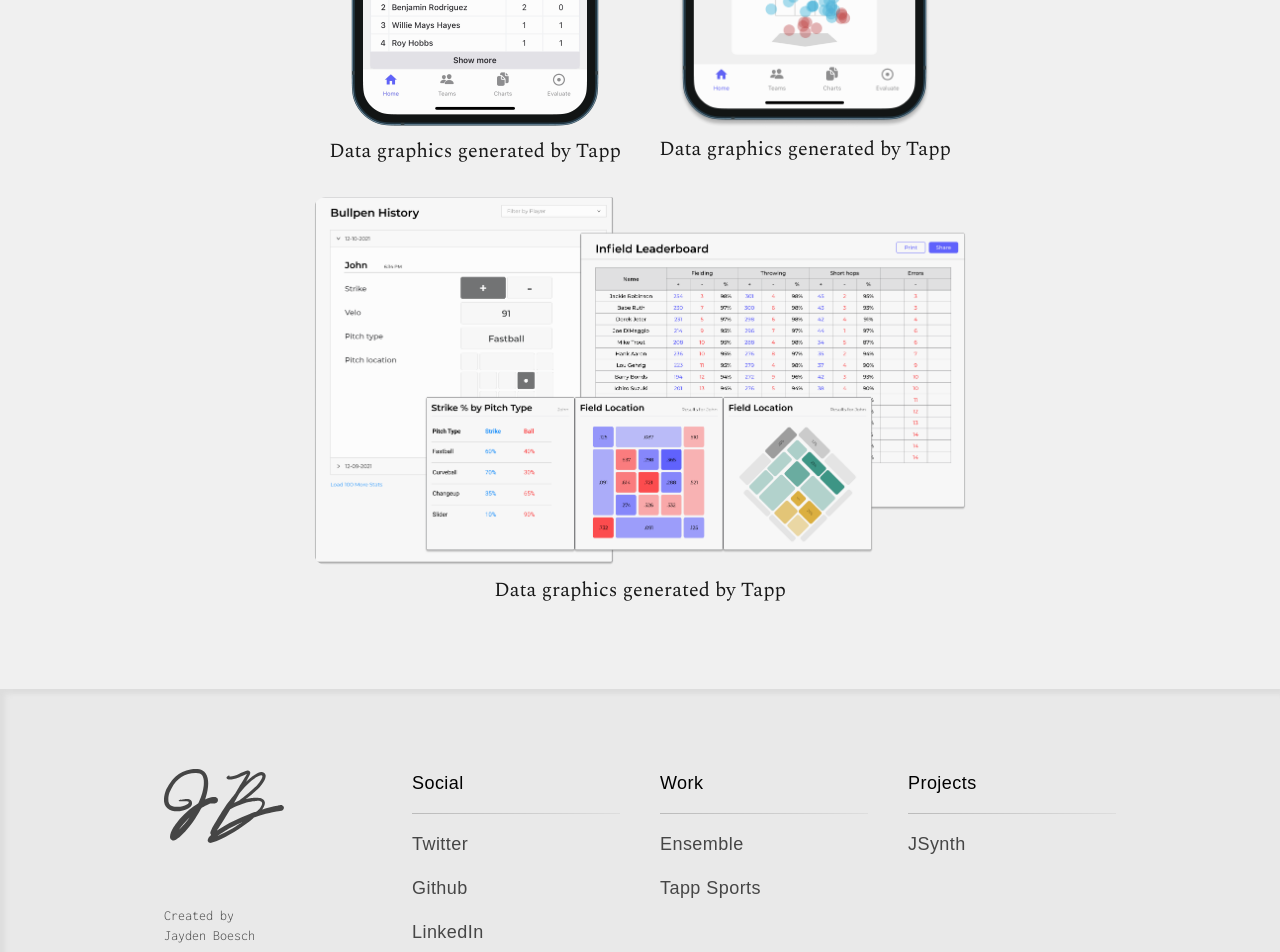
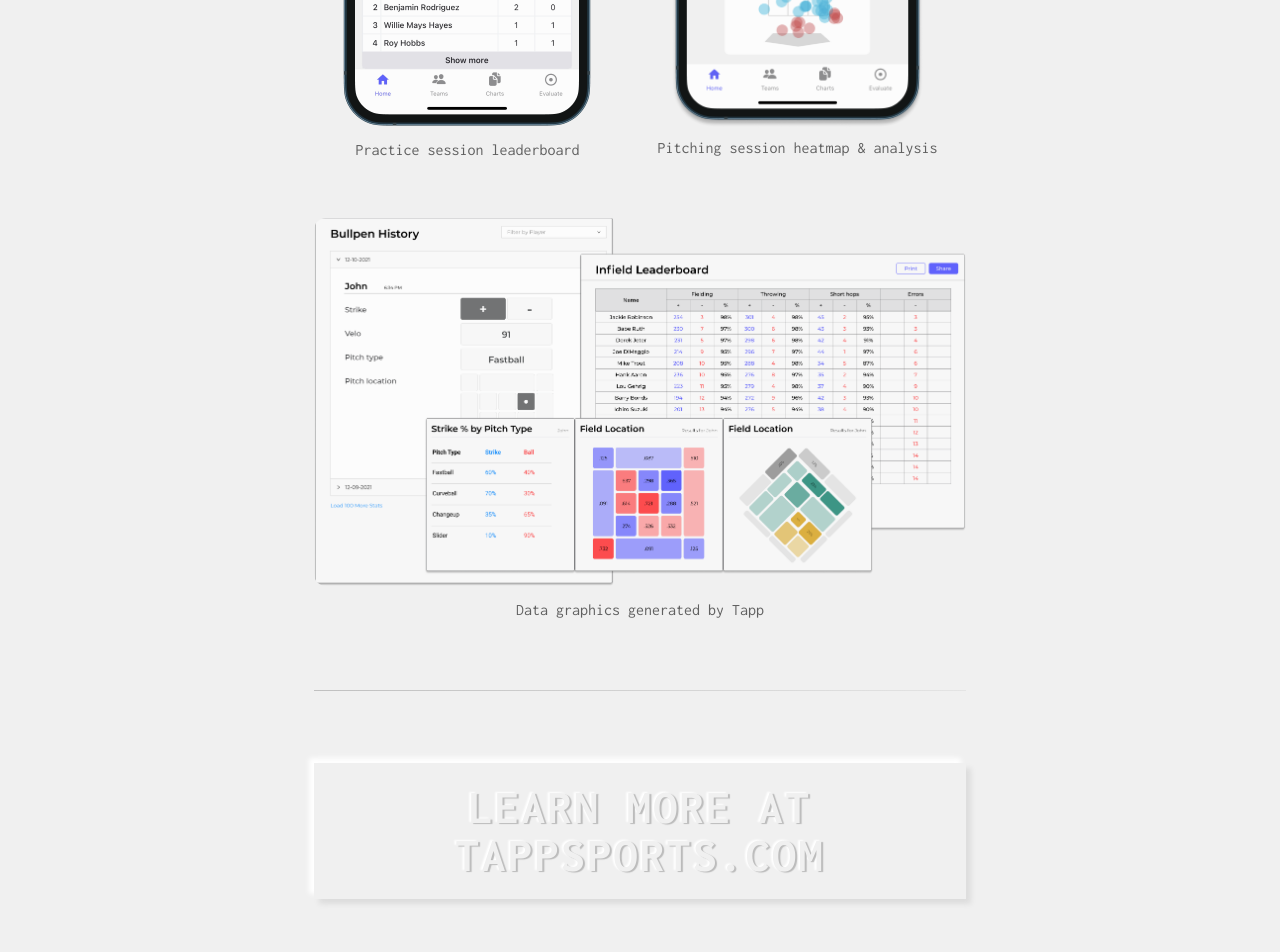
Before and after one commit to jaboesch/jboesch, a Next.js app: page /work/tapp in a window 1280 px wide. Shown: the part 3760-4712 px from the top of the page. Built offline with nearby package versions, Linux system fonts and the light colour scheme; a web font is replaced by a local one.

Commit message:
Cleaning up captions

```diff
--- a/src/app/work/ensemble/page.tsx
+++ b/src/app/work/ensemble/page.tsx
@@ -188,7 +188,7 @@ const Page = (props: Props) => {
             aria-label="Ensemble Website"
           >
             <div className="card w-full p-5 font-mono text-center tracking-wider font-bold uppercase text-3xl md:text-5xl emboss hover:text-white transition duration-500">
-              Learn More at https://ensemble.art
+              Learn More at ensemble.art
             </div>
           </Link>
         </div>
--- a/src/app/work/tapp/page.tsx
+++ b/src/app/work/tapp/page.tsx
@@ -158,9 +158,7 @@ const Page = (props: Props) => {
                 width={900}
                 height={1600}
               />
-              <p className="font-mono text-center text-sm font-extralight">
-                Data graphics generated by Tapp
-              </p>
+              <span className="caption">Practice session leaderboard</span>
             </div>
             <div className="flex flex-col gap-2 items-center">
               <Image
@@ -170,22 +168,32 @@ const Page = (props: Props) => {
                 width={900}
                 height={1600}
               />
-              <p className="font-mono text-center text-sm font-extralight">
-                Data graphics generated by Tapp
-              </p>
+              <span className="caption">
+                Pitching session heatmap & analysis
+              </span>
             </div>
           </div>
           <Image
             alt="Explore page"
             src="/assets/tapp/data-graphics.png"
-            className="object-scale-down w-full rounded-xl mt-4 brightness-[99%] hover:brightness-100 transition duration-300"
+            className="object-scale-down w-full rounded-xl mt-10 brightness-[99%] hover:brightness-100 transition duration-300"
             width={1600}
             height={900}
           />
-          <p className="font-mono text-center text-sm font-extralight">
-            Data graphics generated by Tapp
-          </p>
+          <span className="caption">Data graphics generated by Tapp</span>
           <br />
+          <Divider className="my-5" />
+          <Link
+            className="w-full my-10"
+            href={EXTERNAL_LINK.TAPP}
+            target="_blank"
+            rel="noopener noreferrer"
+            aria-label="Ensemble Website"
+          >
+            <div className="card w-full p-5 font-mono text-center tracking-wider font-bold uppercase text-3xl md:text-5xl emboss hover:text-white transition duration-500">
+              Learn More at tappsports.com
+            </div>
+          </Link>
         </div>
       </div>
     </ArticleContainer>
```
